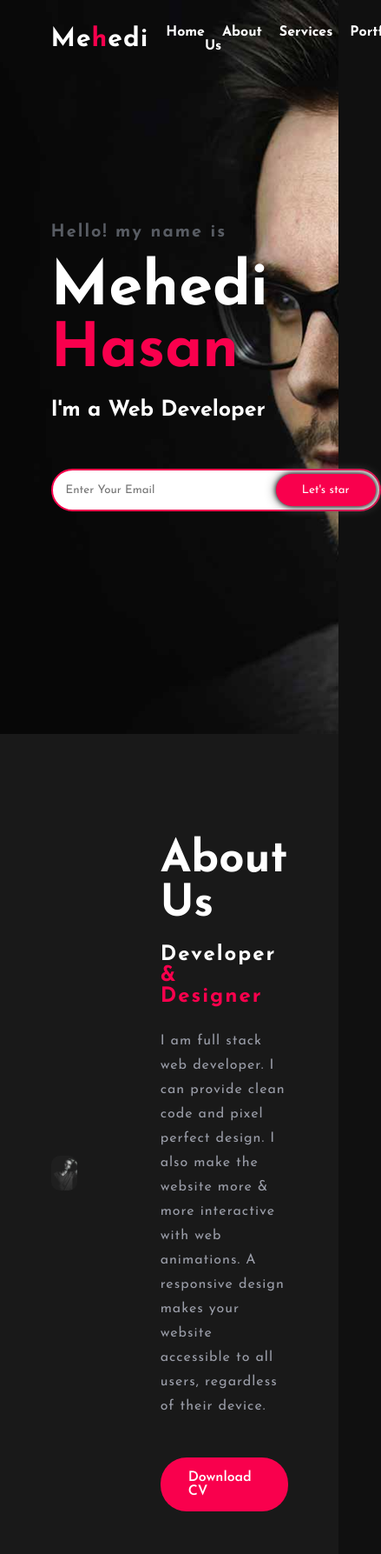
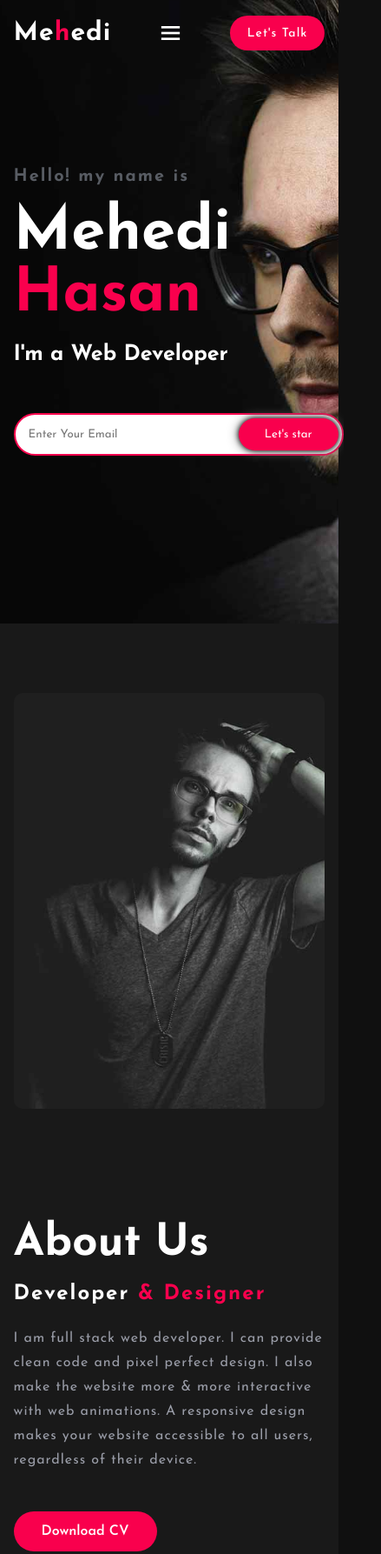
Before and after one commit to mehedihasan-ofc/mehedi-portfolio, a plain HTML site: page index.html in a window 390 px wide. Shown: the top 1787 px of the page at 87% size, 439 px wide, since content can reach past the window. Drawn offline with nearby package versions, Linux system fonts and the light colour scheme.

Commit message:
Almost Done

```diff
--- a/index.html
+++ b/index.html
@@ -12,6 +12,7 @@
     <!-- CSS Files -->
     <link rel="stylesheet" href="https://unpkg.com/boxicons@latest/css/boxicons.min.css">
     <link rel="stylesheet" href="resources/css/style.css">
+    <link rel="stylesheet" href="resources/css/responsive.css">
 </head>
 <body>
 
--- /dev/null
+++ b/resources/css/responsive.css
@@ -0,0 +1,91 @@
+@media (max-width: 1270px) {
+    header {
+        padding: 18px 4%;
+        transition: .2s;
+    }
+
+    header.sticky {
+        padding: 10px 4%;
+        transition: .2s;
+    }
+
+    section {
+        padding: 80px 4%;
+        transition: .2s;
+    }
+}
+
+@media (max-width: 990px) {
+    .home {
+        height: 85vh;
+    }
+
+    #menu-icon {
+        display: initial;
+    }
+
+    .navbar {
+        position: absolute;
+        top: -700px;
+        left: 0;
+        right: 0;
+        flex-direction: column;
+        background: var(--bg-color);
+        text-align: left;
+        transition: all .30s;
+    }
+
+    .navbar a {
+        display: block;
+        padding: 1.1rem;
+        margin: 1.3rem;
+        border-left: 2px solid var(--text-color);
+    }
+
+    .navbar a:hover {
+        background: var(--main-color);
+    }
+
+    .navbar a::after {
+        display: none;
+    }
+
+    .navbar.active {
+        top: 100%;
+    }
+
+    .about {
+        grid-template-columns: 1fr;
+    }
+
+    .about-img {
+        text-align: center;
+        margin-bottom: 30px;
+    }
+
+    .about-img img {
+        max-width: 100%;
+        width: 500px;
+        height: auto;
+
+    }
+
+    .contact {
+        grid-template-columns: 1fr;
+    }
+
+    .contact-img {
+        text-align: center;
+        margin-bottom: 25px;
+    }
+
+    .contact-form {
+        order: 2;
+    }
+
+    .box img {
+        max-width: 100%;
+        width: 760px;
+        height: auto;
+    }
+}
--- a/resources/js/script.js
+++ b/resources/js/script.js
@@ -3,3 +3,16 @@ const header = document.querySelector("header");
 window.addEventListener ("scroll", function() {
     header.classList.toggle ("sticky", window.scrollY > 0);
 });
+
+let menu = document.querySelector('#menu-icon');
+let navbar = document.querySelector('.navbar');
+
+menu.onclick = () => {
+    menu.classList.toggle('bx-x');
+    navbar.classList.toggle('active');
+};
+
+window.onscroll = () => {
+    menu.classList.remove('bx-x');
+    navbar.classList.remove('active');
+}
```
